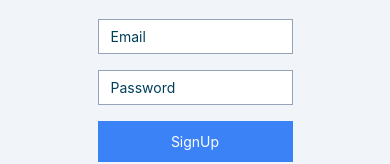
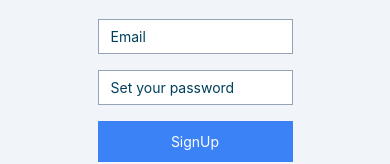
Before and after one commit to tasnimdevs/app-authentication, a React Native app: screen /SignupPage in a window 390 px wide. Shown: the part 347-511 px from the top of the page. Built offline with nearby package versions, Linux system fonts and the light colour scheme.

Commit message:
al functionality is ok

```diff
--- a/component/CatesList.jsx
+++ b/component/CatesList.jsx
@@ -9,6 +9,9 @@ const CatesList = ({ cate, index }) => {
   const navigation = useNavigation();
   const { totalBalance } = useAppContext();
   console.log("cateList totalBalance:",totalBalance);
+  const specificTotalBalance = totalBalance[cate.id];
+  console.log('specificTotalBalance', specificTotalBalance);
+
 
   const handleListItemPress = (category) => {
     navigation.navigate('CategoryPage', { category });
--- a/layout/SignupPage.jsx
+++ b/layout/SignupPage.jsx
@@ -55,7 +55,7 @@ const SignupPage = () => {
                 <View className="w-full">
                     <TextInput
                         className="border px-3 py-2 bg-white border-slate-400"
-                        placeholder="Password"
+                        placeholder="Set your password"
                         placeholderTextColor="#003f5c"
                         value={password}
                         secureTextEntry={true}
```
Also changed, not shown: 1 other file (tests, documents, lock files or other folders).
